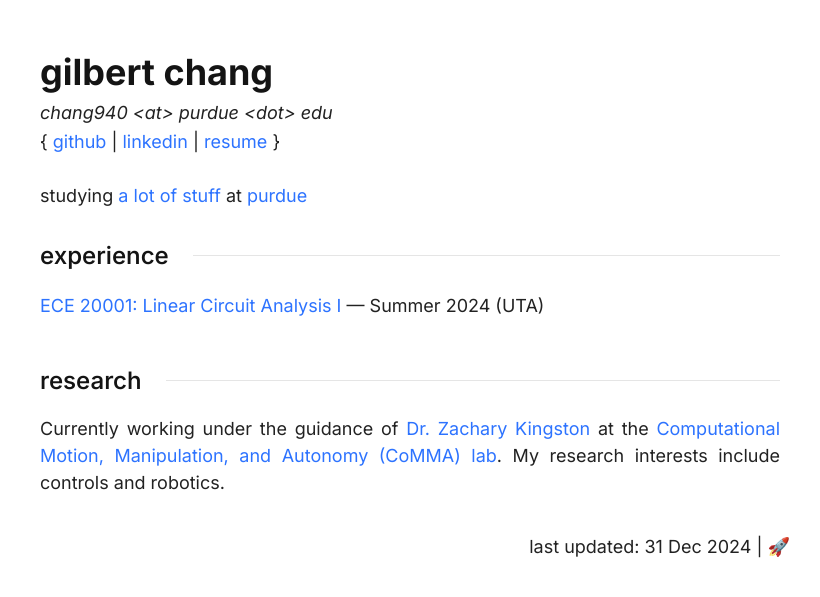
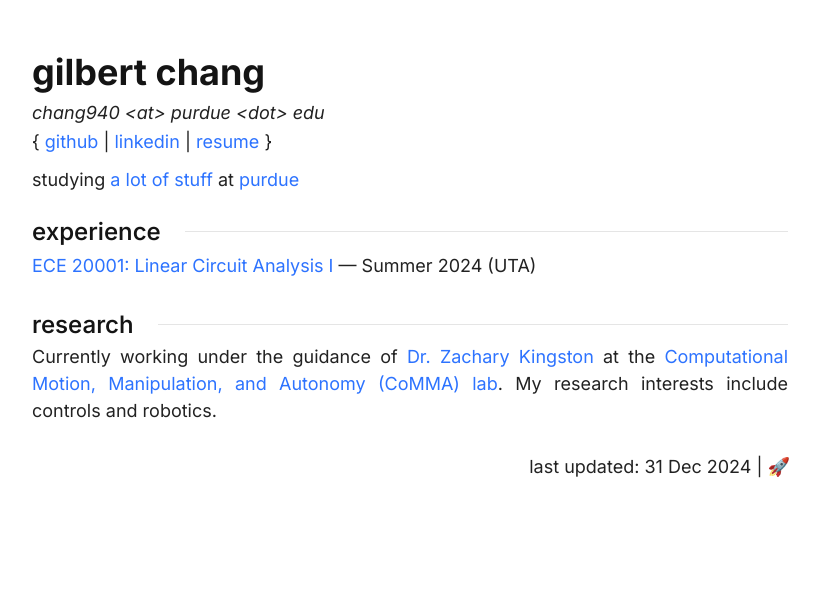
Before and after one commit to vindou/vindou, a Jekyll site: the page built from index.html, in a window 1280 px wide. Shown: the top 597 px of the page, without its empty margins (230-1050 px from the left). Built offline with Jekyll 4.4.1, drawn with Linux system fonts in a browser that asks for light colours.

Commit message:
Update index.css

```diff
--- a/css/index.css
+++ b/css/index.css
@@ -108,7 +108,7 @@ a:hover { text-decoration: underline;}
   flex-direction: column;
   justify-content: space-between;
   align-items: left;
-  margin:10px;
+  margin:2px;
 }
 
 .title {
```
